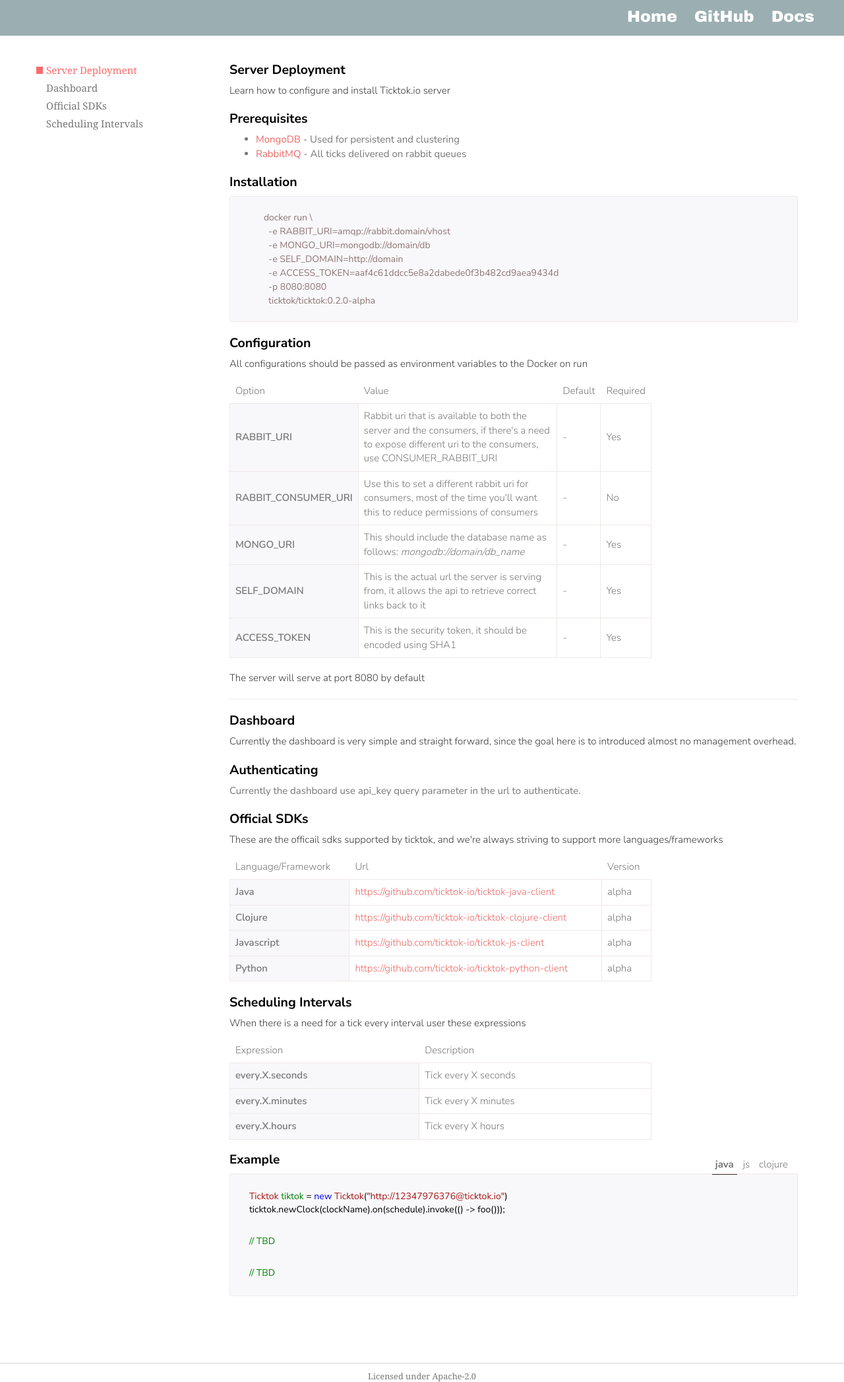
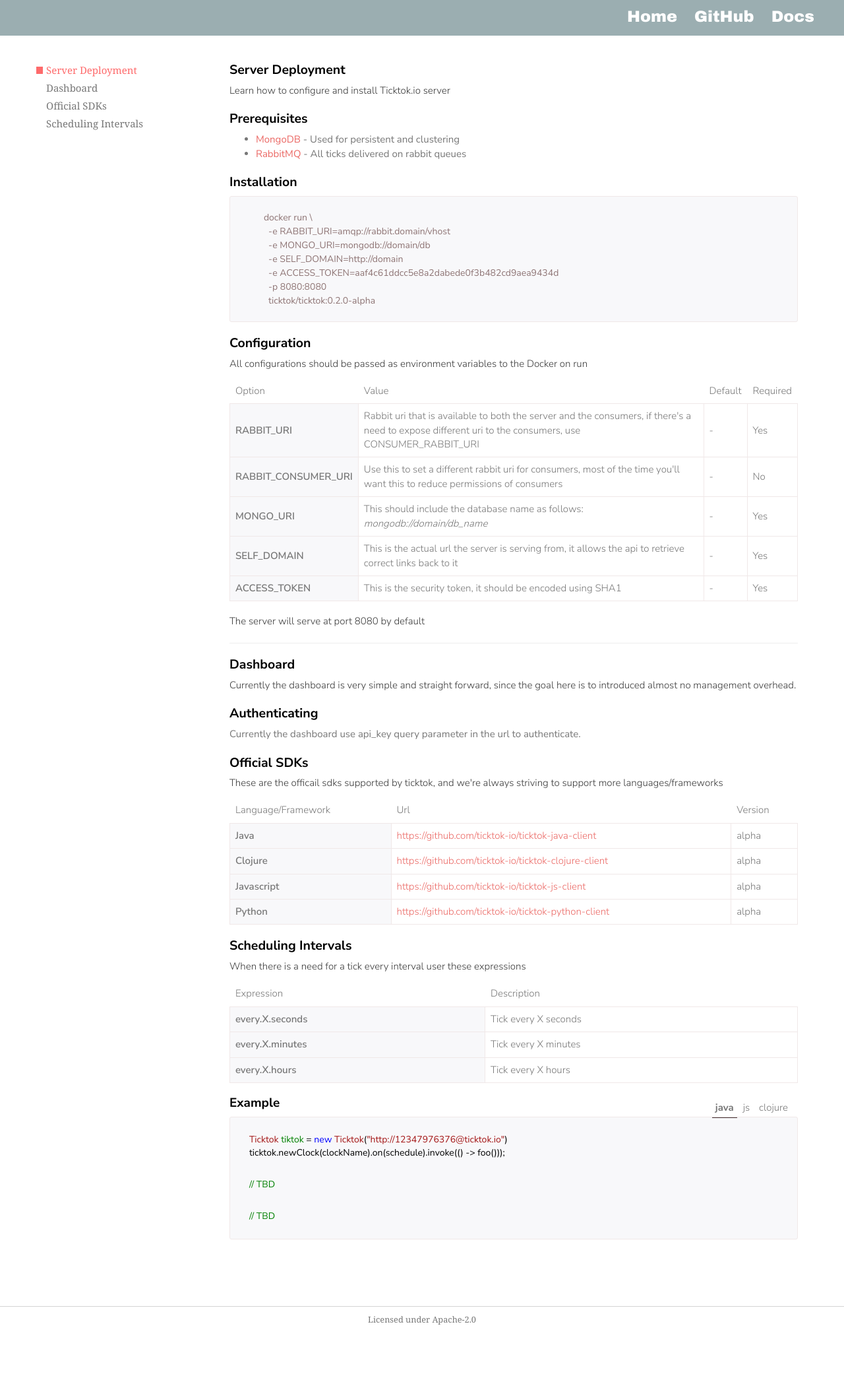
Before and after one commit to ticktok-io/ticktok-io.github.io.old, a Jekyll site: the page built from docs.html, in a window 1280 px wide. Shown: the whole page at 66% size. Built offline with Jekyll 4.4.1, drawn with Linux system fonts in a browser that asks for light colours; nearby versions of some CDN libraries; some web fonts are replaced; after the commit the page ends 2008 px from its top, so only the background shows below that.

Commit message:
updates the js file and change something in doc.css to what it was before

```diff
--- a/_includes/css/docs.css
+++ b/_includes/css/docs.css
@@ -43,7 +43,7 @@ article h3 {
 /* table */
 table {
     border-collapse: collapse;
-    width: 50vw;
+    width: 100%;
     transition: color .3s ease-out;
     margin-bottom: 2rem;
 }
--- a/js/doc_menu.js
+++ b/js/doc_menu.js
@@ -109,7 +109,7 @@ window.addEventListener('load', function(){
 let ion = document.getElementById("new");
 let navi = document.getElementById("js-nav");
 
-ion.addEventListener("click", () => {
+ion.addEventListener("click", function() {
 	if (ion.name === "menu") {
 		ion.name = "close";
 		navi.classList.toggle("showNav");
```
